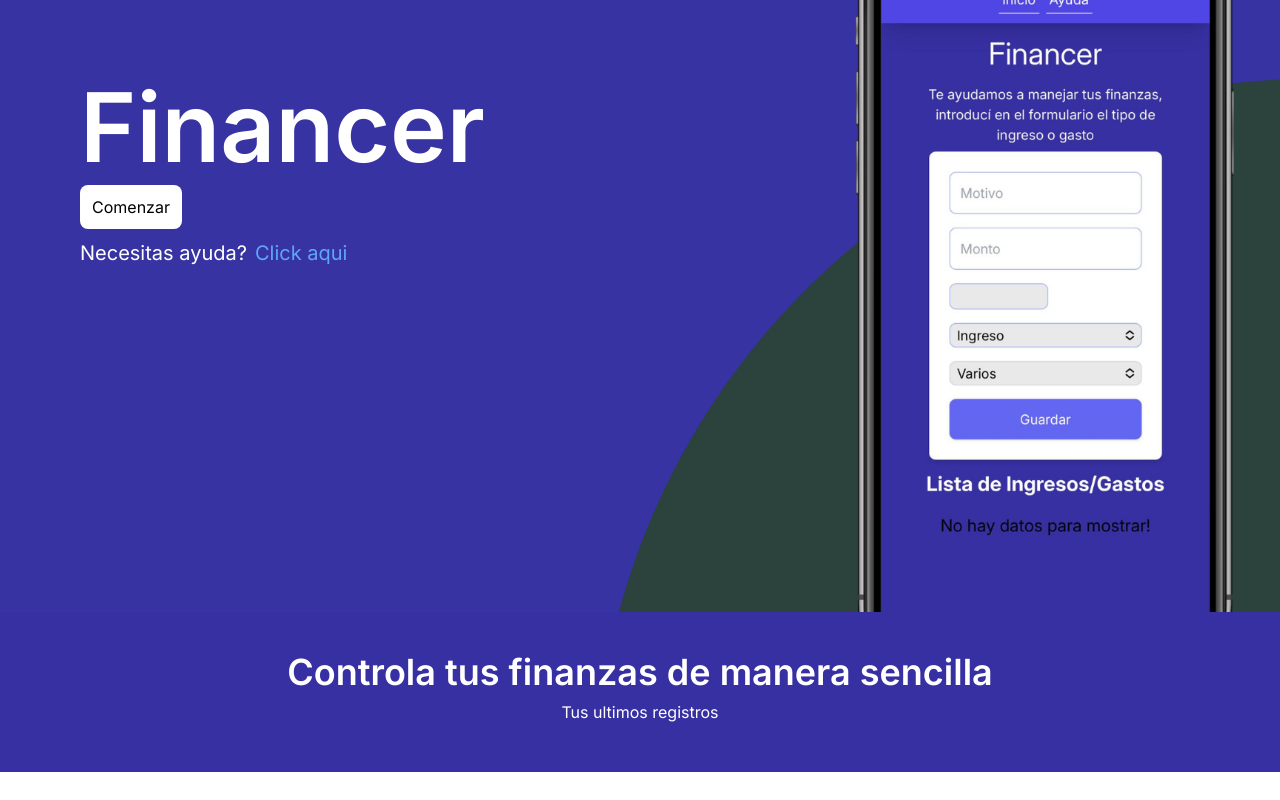
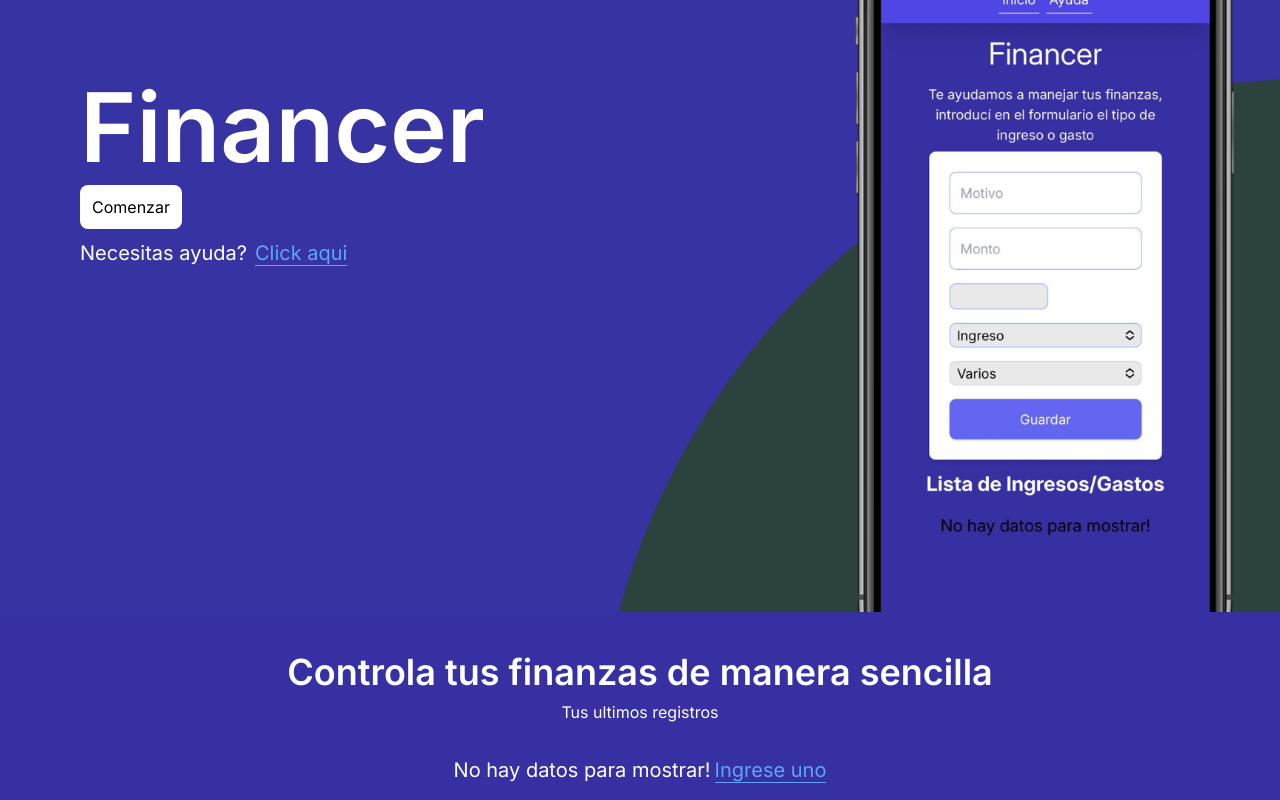
Before and after one commit to martinvruiz/financer, a React (Create React App) app: page / in a window 1280 px wide. Shown: the part 244-1044 px from the top of the page. Before the commit the page ends 1016 px from the top, so only its background shows below. Built offline with nearby package versions, Linux system fonts and the light colour scheme.

Commit message:
added features

```diff
--- a/src/components/LastTransanctions/LastTransactions.jsx
+++ b/src/components/LastTransanctions/LastTransactions.jsx
@@ -1,12 +1,24 @@
 import { useTransationContext } from "../../context/TransactionContext";
+import { Link } from "react-router";
 
 export const LastTransactions = () => {
   const { transactions } = useTransationContext();
 
   return (
     <>
-      <div className="w-full my-4 flex flex-col items-center">
-        {transactions.slice(-3).map((transaction) => {
+      <div className="w-full flex flex-col items-center">
+        {transactions.length === 0 ? (
+          <p className="p-2 my-2 text-xl text-white">
+            No hay datos para mostrar!
+            <Link
+              to="/noter"
+              className="text-blue-400 ml-1 border-b border-blue-400"
+            >
+              Ingrese uno
+            </Link>
+          </p>
+        ) : (
+          transactions.slice(-3).map((transaction) => {
             return (
               <div
                 className="flex justify-between items-center p-4 bg-white shadow-md rounded-lg border text-center border-gray-200 hover:shadow-lg transition-shadow"
@@ -18,7 +30,8 @@ export const LastTransactions = () => {
                 </div>
               </div>
             );
-        })}
+          })
+        )}
       </div>
     </>
   );
--- a/src/pages/Home.jsx
+++ b/src/pages/Home.jsx
@@ -23,7 +23,10 @@ export const Home = () => {
           </Link>
           <p className="relative top-10 lg:text-xl">
             Necesitas ayuda?
-            <Link to="/help" className="text-blue-400 ml-2">
+            <Link
+              to="/help"
+              className="text-blue-400 ml-2 border-b border-blue-400"
+            >
               Click aqui
             </Link>
           </p>
--- a/src/pages/List.jsx
+++ b/src/pages/List.jsx
@@ -3,6 +3,7 @@ import { MonthSelector } from "../components/MonthSelector/MonthSelector";
 import { TotalTransactions } from "../components/TotalTransactions/TotalTransactions";
 import { TransactionList } from "../components/TransactionList/TransactionList";
 import { useTransationContext } from "../context/TransactionContext";
+import { Link } from "react-router";
 
 export const List = () => {
   const { transactions } = useTransationContext();
@@ -15,7 +16,15 @@ export const List = () => {
         Lista de Ingresos/Gastos
       </h2>
       {transactions.length === 0 ? (
-        <p className="p-2 my-2 text-xl">No hay datos para mostrar!</p>
+        <p className="p-2 my-2 text-xl text-white">
+          No hay datos para mostrar!
+          <Link
+            to="/noter"
+            className="text-blue-400 ml-1 border-b border-blue-400"
+          >
+            Ingrese uno
+          </Link>
+        </p>
       ) : (
         <div className="w-full flex flex-col items-center">
           <MonthSelector setSelectedDate={setSelectedDate} />
```
Lines whose indentation alone changed are shown as unchanged.
